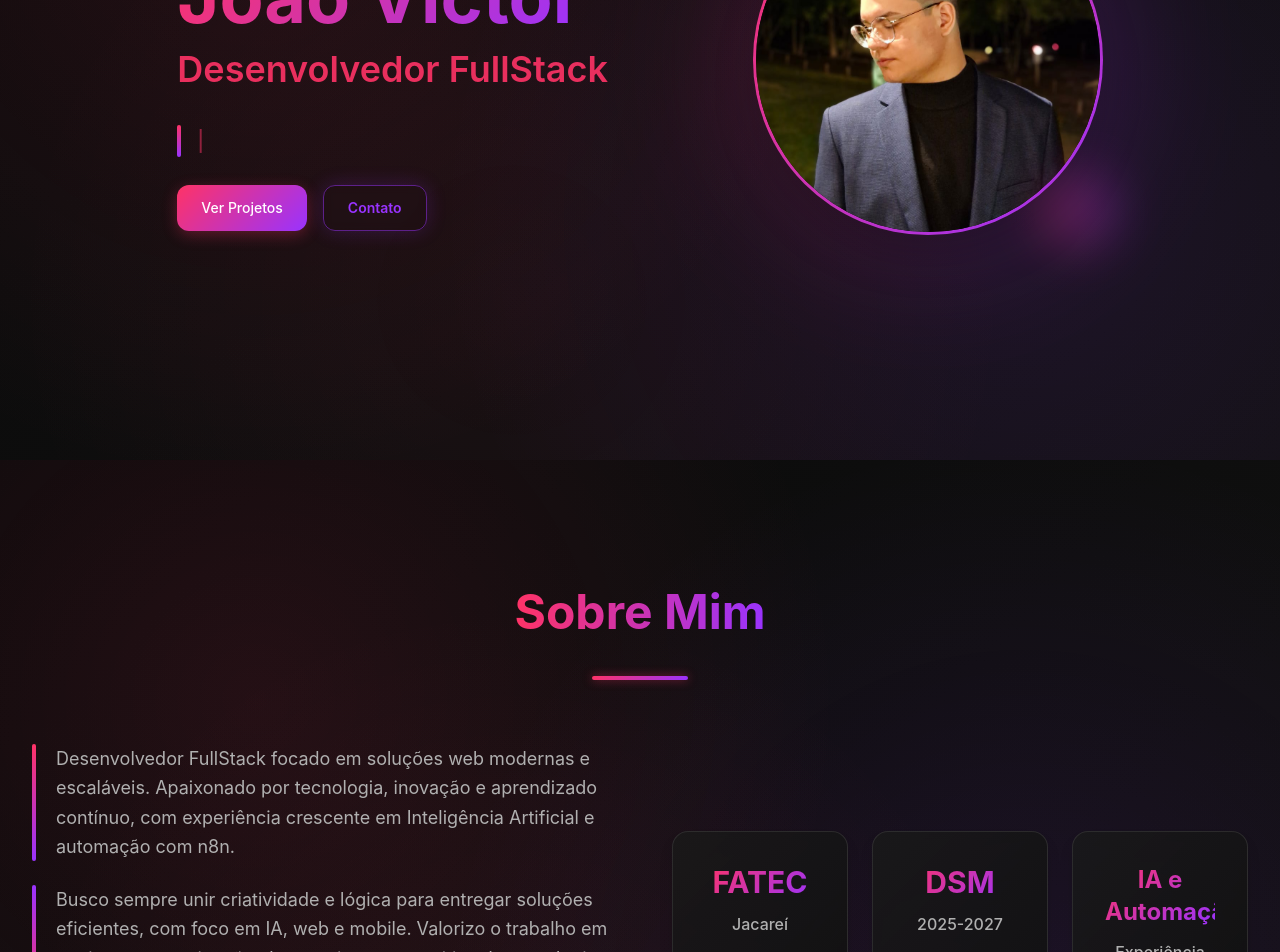
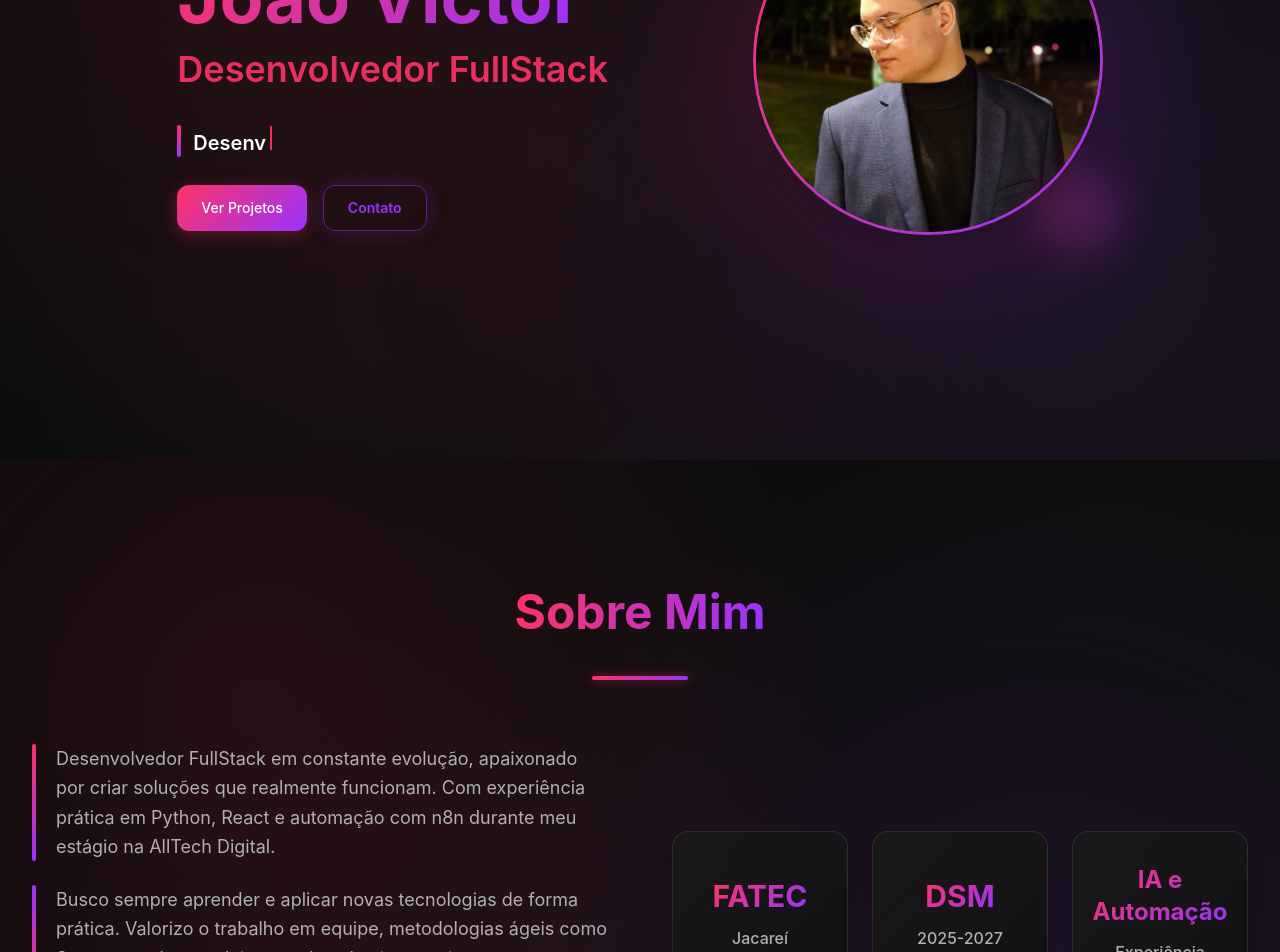
Before and after one commit to JV-L0pes/JV-L0pes.github.io, a React (Vite) app: page / in a window 1280 px wide. Shown: the part 340-1292 px from the top of the page. Built offline with nearby package versions, Linux system fonts and the light colour scheme.

Commit message:
fix: ui bugs

```diff
--- a/src/components/About.tsx
+++ b/src/components/About.tsx
@@ -52,9 +52,9 @@ export default function About(){
                     viewport={{ once: true }}
                     whileHover={{ scale: 1.05 }}
                   >
-                <div className="space-y-3">
-                  <h3 className={`font-bold gradient-text ${i === 2 ? 'text-2xl' : 'text-3xl'}`}>{s.h}</h3>
-                  <p className="text-muted font-medium">{s.p}</p>
+                    <div className="space-y-3 flex flex-col items-center justify-center h-full">
+                      <h3 className={`font-bold gradient-text ${i === 2 ? 'text-2xl' : 'text-3xl'} text-center`}>{s.h}</h3>
+                      <p className="text-muted font-medium text-center">{s.p}</p>
                     </div>
                     <div className="absolute inset-0 bg-gradient-to-r from-primary/5 to-accent/5 rounded-2xl opacity-0 group-hover:opacity-100 transition-opacity duration-300"></div>
                   </motion.div>
--- a/src/components/Education.tsx
+++ b/src/components/Education.tsx
@@ -23,7 +23,7 @@ export default function Education(){
               <p className="text-xl font-semibold text-primary">Multiplataforma</p>
               <div className="space-y-2">
                 <p className="text-lg text-white font-medium">Fatec Jacareí</p>
-                <p className="text-muted">2025 - 2027 (Previsão)</p>
+                    <p className="text-muted">2025 - 2027</p>
               </div>
             </div>
           </motion.div>
--- a/src/components/Experience.tsx
+++ b/src/components/Experience.tsx
@@ -42,9 +42,9 @@ const experiences: Experience[] = [
   },
       {
         title: 'Scrum Master & Desenvolvedor FullStack',
-        company: 'ExceptionH4ndlers - Sistema Multi-Banco de Dados',
-        period: '2024 - 2025',
-        description: 'Desenvolvimento de sistema complexo para análise de dados limnológicos com múltiplos bancos de dados (Furnas, Balcar, SIMA). Projeto acadêmico da FATEC Jacareí com arquitetura de microserviços, React + TypeScript frontend e Node.js + PostgreSQL backend, totalmente containerizado com Docker.',
+        company: 'ExceptionH4ndlers - Sistema de Visualização e Disseminação de Dados Limnológicos',
+        period: '2025',
+        description: 'Desenvolvimento de sistema complexo para análise de dados limnológicos com múltiplos bancos de dados (Furnas, Balcar, SIMA). Projeto acadêmico da FATEC Jacareí em parceria com o INPE, com arquitetura de microserviços, React + TypeScript frontend e Node.js + PostgreSQL backend, totalmente containerizado com Docker.',
         technologies: ['TypeScript', 'React', 'Node.js', 'PostgreSQL', 'Docker', 'SCRUM', 'CI/CD', 'GitHub Actions'],
         achievements: [
           'Coordenação de equipe de 5 desenvolvedores como Scrum Master',
--- a/src/components/Hero.tsx
+++ b/src/components/Hero.tsx
@@ -5,30 +5,42 @@ import { useTranslation } from 'react-i18next'
 export default function Hero(){
   const { t } = useTranslation()
   const words = t('hero.typing', { returnObjects: true }) as string[]
-  const [idx, setIdx] = useState(0)
-  const [text, setText] = useState('')
-  const [del, setDel] = useState(false)
+  const [currentWordIndex, setCurrentWordIndex] = useState(0)
+  const [displayText, setDisplayText] = useState('')
+  const [isDeleting, setIsDeleting] = useState(false)
 
-  // typing effect (preserva o comportamento do main.js)
-  useEffect(()=>{
-    const full = words[idx]
-    const step = () => {
-      setText(prev => {
-        if(!del){
-          const next = full.slice(0, prev.length+1)
-          if(next.length === full.length){ setDel(true); setTimeout(step, 1000); return next }
-          return next
-        } else {
-          const next = full.slice(0, prev.length-1)
-          if(next.length===0){ setDel(false); setIdx((idx+1)%words.length); setTimeout(step, 300); return next }
-          return next
-        }
-      })
+  // Typewriter effect funcional
+  useEffect(() => {
+    const currentWord = words[currentWordIndex]
+    let timeoutId: number
+
+    if (!isDeleting) {
+      // Digitando
+      if (displayText.length < currentWord.length) {
+        timeoutId = setTimeout(() => {
+          setDisplayText(currentWord.slice(0, displayText.length + 1))
+        }, 100)
+      } else {
+        // Pausa antes de deletar
+        timeoutId = setTimeout(() => {
+          setIsDeleting(true)
+        }, 2000)
+      }
+    } else {
+      // Deletando
+      if (displayText.length > 0) {
+        timeoutId = setTimeout(() => {
+          setDisplayText(displayText.slice(0, -1))
+        }, 50)
+      } else {
+        // Próxima palavra
+        setIsDeleting(false)
+        setCurrentWordIndex((prev) => (prev + 1) % words.length)
+      }
     }
-    const id = setTimeout(step, 120)
-    return () => clearTimeout(id)
-  // eslint-disable-next-line react-hooks/exhaustive-deps
-  },[idx, words])
+
+    return () => clearTimeout(timeoutId)
+  }, [currentWordIndex, displayText, isDeleting, words])
 
   // Parallax sutil
   const [y, setY] = useState(0)
@@ -65,10 +77,16 @@ export default function Hero(){
           <div className="space-y-6">
             <div className="flex items-center space-x-3">
               <div className="w-1 h-8 bg-gradient-to-b from-primary to-accent rounded-full"></div>
-              <p className="text-xl text-muted font-medium min-h-[2.5rem] flex items-center">
-                {text}
-                <span className="animate-pulse text-primary ml-1">|</span>
-              </p>
+              <div className="text-xl text-white font-medium min-h-[2.5rem] flex items-center">
+                <span className="text-white font-semibold relative">
+                  {displayText}
+                  <motion.span
+                    className="inline-block w-0.5 h-6 bg-primary ml-1"
+                    animate={{ opacity: [1, 0, 1] }}
+                    transition={{ duration: 1, repeat: Infinity, ease: "easeInOut" }}
+                  />
+                </span>
+              </div>
             </div>
 
             <div className="flex flex-col sm:flex-row gap-4">
--- a/src/shared/locales/en.json
+++ b/src/shared/locales/en.json
@@ -1,10 +1,10 @@
 {
   "nav": {"home":"Home","about":"About","experience":"Experience","skills":"Skills","certifications":"Certifications","education":"Education","projects":"Projects","contact":"Contact"},
-  "hero": {"hello":"Hello, I'm","role":"FullStack Developer","typing":["FullStack Developer","AI and Automation Specialist","Python Developer","n8n Specialist"]},
+  "hero": {"hello":"Hello, I'm","role":"FullStack Developer","typing":["FullStack Developer","Python Developer","React Developer","AI Intern","n8n Developer","Scrum Master"]},
   "about": {
     "title":"About Me",
-    "p1":"FullStack Developer focused on modern and scalable web solutions. Passionate about technology, innovation and continuous learning, with growing experience in Artificial Intelligence and automation with n8n.",
-    "p2":"I always seek to combine creativity and logic to deliver efficient solutions, focusing on AI, web and mobile. I value teamwork, clear communication and the positive impact of technology on society.",
+    "p1":"FullStack Developer in constant evolution, passionate about creating solutions that actually work. With practical experience in Python, React and automation with n8n during my internship at AllTech Digital.",
+    "p2":"I always seek to learn and apply new technologies in a practical way. I value teamwork, agile methodologies like Scrum, and developing solutions that positively impact people's daily lives.",
     "p3":"Advanced English — advanced communication, reading and writing, near fluency.",
     "stats":[{"h":"FATEC","p":"Jacareí"},{"h":"MSD","p":"2025-2027"},{"h":"AI & Automation","p":"Experience"}]
   },
--- a/src/shared/locales/pt.json
+++ b/src/shared/locales/pt.json
@@ -1,10 +1,10 @@
 {
   "nav": {"home":"Home","about":"Sobre","experience":"Experiência","skills":"Habilidades","certifications":"Certificações","education":"Formação","projects":"Projetos","contact":"Contato"},
-  "hero": {"hello":"Olá, eu sou","role":"Desenvolvedor FullStack","typing":["Desenvolvedor FullStack","Especialista em IA e Automação","Desenvolvedor Python","Especialista em n8n"]},
+  "hero": {"hello":"Olá, eu sou","role":"Desenvolvedor FullStack","typing":["Desenvolvedor FullStack","Desenvolvedor Python","Desenvolvedor React","Desenvolvedor de IA","Desenvolvedor n8n","Scrum Master"]},
   "about": {
     "title":"Sobre Mim",
-    "p1":"Desenvolvedor FullStack focado em soluções web modernas e escaláveis. Apaixonado por tecnologia, inovação e aprendizado contínuo, com experiência crescente em Inteligência Artificial e automação com n8n.",
-    "p2":"Busco sempre unir criatividade e lógica para entregar soluções eficientes, com foco em IA, web e mobile. Valorizo o trabalho em equipe, a comunicação clara e o impacto positivo da tecnologia na sociedade.",
+    "p1":"Desenvolvedor FullStack em constante evolução, apaixonado por criar soluções que realmente funcionam. Com experiência prática em Python, React e automação com n8n durante meu estágio na AllTech Digital.",
+    "p2":"Busco sempre aprender e aplicar novas tecnologias de forma prática. Valorizo o trabalho em equipe, metodologias ágeis como Scrum, e o desenvolvimento de soluções que impactam positivamente o dia a dia das pessoas.",
     "p3":"Inglês Avançado — Comunicação, leitura e escrita em nível avançado, próximo da fluência.",
     "stats":[{"h":"FATEC","p":"Jacareí"},{"h":"DSM","p":"2025-2027"},{"h":"IA e Automação","p":"Experiência"}]
   },
```
Also changed, not shown: src/components/Projects.tsx (+10 -9 lines). Lines whose indentation alone changed are shown as unchanged.
